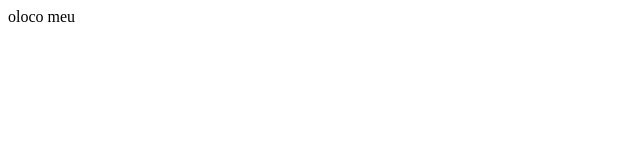
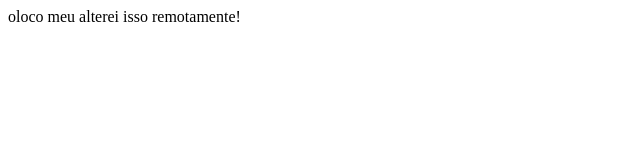
Before and after one commit to Bruno-Farfus/Teste, a plain HTML site: page index.html in a window 1280 px wide. Shown: the whole page, without its empty margins (0-640 px from the left). Drawn offline with Linux system fonts and the light colour scheme.

Commit message:
Remote Update index.html

```diff
--- a/index.html
+++ b/index.html
@@ -7,5 +7,6 @@
 </head>
 <body>
     oloco meu
+    alterei isso remotamente!
 </body>
 </html>
```
